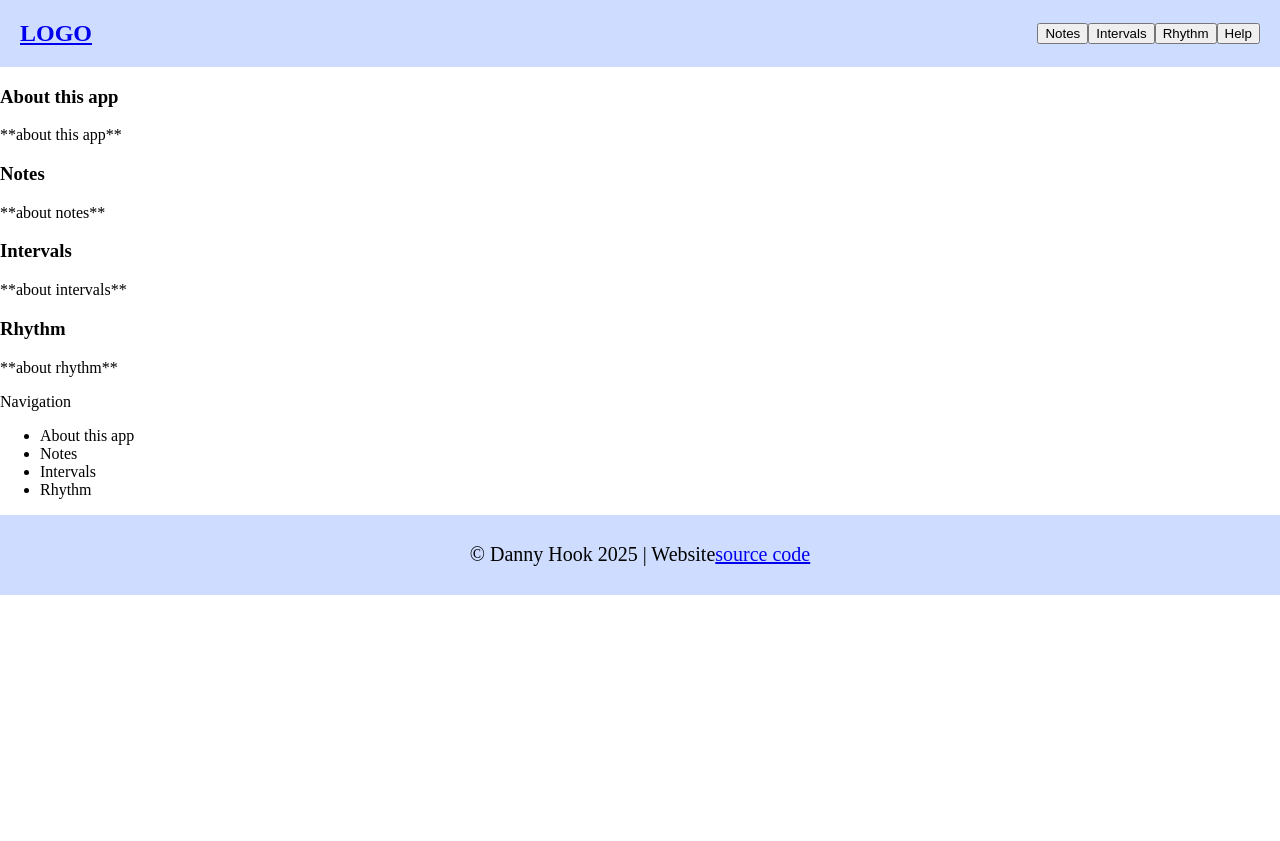
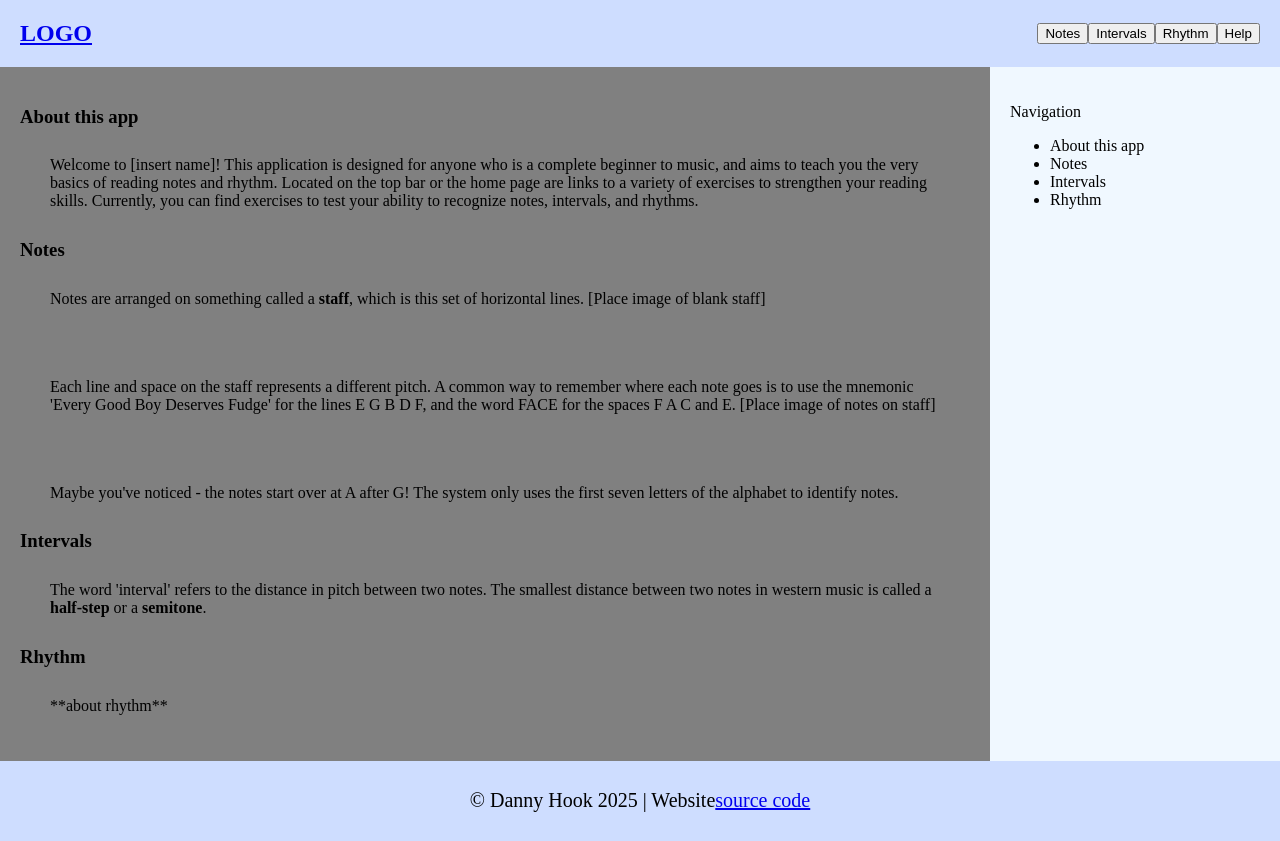
Before and after one commit to MostLikelyNotHuman/unit-1-final, a React (Vite) app in the folder final-project/: page /help in a window 1280 px wide. Before the commit the page ends 800 px from the top, so only its background shows below. Built offline with nearby package versions, Linux system fonts and the light colour scheme; a web font is replaced by a local one.

Commit message:
basic help page layout, colors just to show size of each section and will remove later

```diff
--- /dev/null
+++ b/final-project/src/components/HelpPage.css
@@ -0,0 +1,31 @@
+main {
+    display: flex;
+    flex-direction: row;
+}
+
+#help-content {
+    background-color: gray;
+    flex: 1;
+    padding: 20px;
+}
+
+#help-content p {
+    padding: 10px 30px;
+}
+
+#nav-bar {
+    background-color: aliceblue;
+    width: 250px;
+    padding: 20px;
+}
+
+@media (max-width: 800px) {
+    main {
+        display: flex;
+        flex-direction: column-reverse;
+    }
+
+    #nav-bar {
+        width: auto;
+    }
+}
--- a/final-project/src/components/HelpPage.jsx
+++ b/final-project/src/components/HelpPage.jsx
@@ -1,5 +1,6 @@
 import Footer from "./pieces/Footer";
 import Header from "./pieces/Header";
+import './HelpPage.css';
 
 const HelpPage = () => {
 
@@ -9,11 +10,25 @@ const HelpPage = () => {
             <main>
                 <div id="help-content">
                     <h3>About this app</h3>
-                    <p>**about this app**</p>
+                    <p> Welcome to [insert name]! This application is designed for anyone
+                        who is a complete beginner to music, and aims to teach you the very basics of
+                        reading notes and rhythm. Located on the top bar or the home page are links
+                        to a variety of exercises to strengthen your reading skills. Currently,
+                        you can find exercises to test your ability to recognize notes, intervals, and rhythms.</p>
                     <h3>Notes</h3>
-                    <p>**about notes**</p>
+                    <p>Notes are arranged on something called a <strong>staff</strong>, which is this set of horizontal
+                    lines. [Place image of blank staff]</p>
+                    <img src=""></img>
+                    <p>Each line and space on the staff represents a different pitch.
+                    A common way to remember where each note goes is to use the mnemonic
+                    'Every Good Boy Deserves Fudge' for the lines E G B D F, and
+                    the word FACE for the spaces F A C and E. [Place image of notes on staff]</p>
+                    <img src=""></img>
+                    <p>Maybe you've noticed - the notes start over at A after G! The system only
+                    uses the first seven letters of the alphabet to identify notes.</p>
                     <h3>Intervals</h3>
-                    <p>**about intervals**</p>
+                    <p>The word 'interval' refers to the distance in pitch between two notes.
+                    The smallest distance between two notes in western music is called a <strong>half-step</strong> or a <strong>semitone</strong>.</p>
                     <h3>Rhythm</h3>
                     <p>**about rhythm**</p>
                 </div>
```
